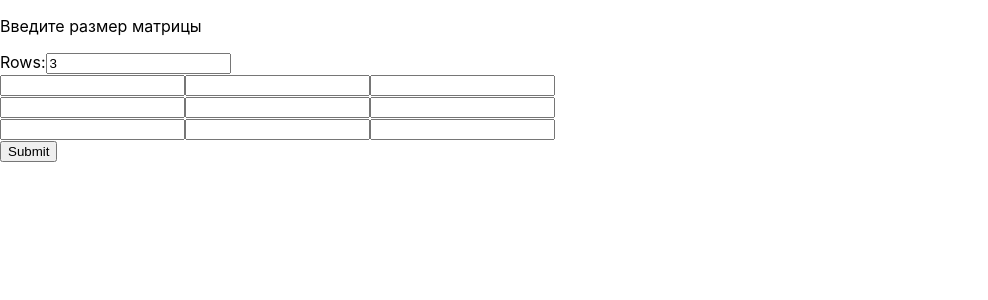
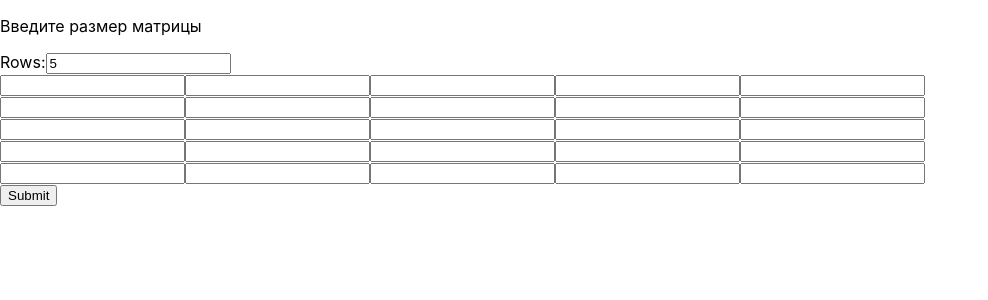
Before and after one commit to kamazik2305/meolab1, a React (Create React App) app: page / in a window 1280 px wide. Shown: the top 300 px of the page, without its empty margins (0-988 px from the left). Built offline with nearby package versions, Linux system fonts and the light colour scheme.

Commit message:
add matrix props to app

```diff
--- a/src/App.js
+++ b/src/App.js
@@ -3,14 +3,17 @@ import MatrixInput from './Components/MatrixInput';
 
 function App() {
 
-  const [size, setSize] = useState(3)
+  const [size, setSize] = useState(5)
+  const [matrix, setMatrix] = useState(
+    Array.from({ length: size }, () => Array.from({ length: size }, () => ''))
+  )
 
   return (
     <div id="main">
       <p>Введите размер матрицы</p>
       {/* <input id="rows" type="number" placeholder="Введите количество строк" value={size}
         onChange={(e) => setSize(e.target.value)} /> */}
-      <MatrixInput size={size} setSize={setSize}/>
+      <MatrixInput size={size} setSize={setSize} matrix={matrix} setMatrix={setMatrix} />
     </div>
   );
 }
--- a/src/Components/MatrixInput.js
+++ b/src/Components/MatrixInput.js
@@ -1,10 +1,10 @@
 import React, { useState } from 'react'
 
-function MatrixInput({size, setSize}) {
+function MatrixInput({size, setSize, matrix, setMatrix}) {
     //const [size, setSize] = useState(2) // начальный размер матрицы
-    const [matrix, setMatrix] = useState(
-        Array.from({ length: size }, () => Array.from({ length: size }, () => ''))
-    )
+    // const [matrix, setMatrix] = useState(
+    //     Array.from({ length: size }, () => Array.from({ length: size }, () => ''))
+    // )
 
     const handleMatrixInputChange = (event, row, col) => {
         const value = event.target.value
```
